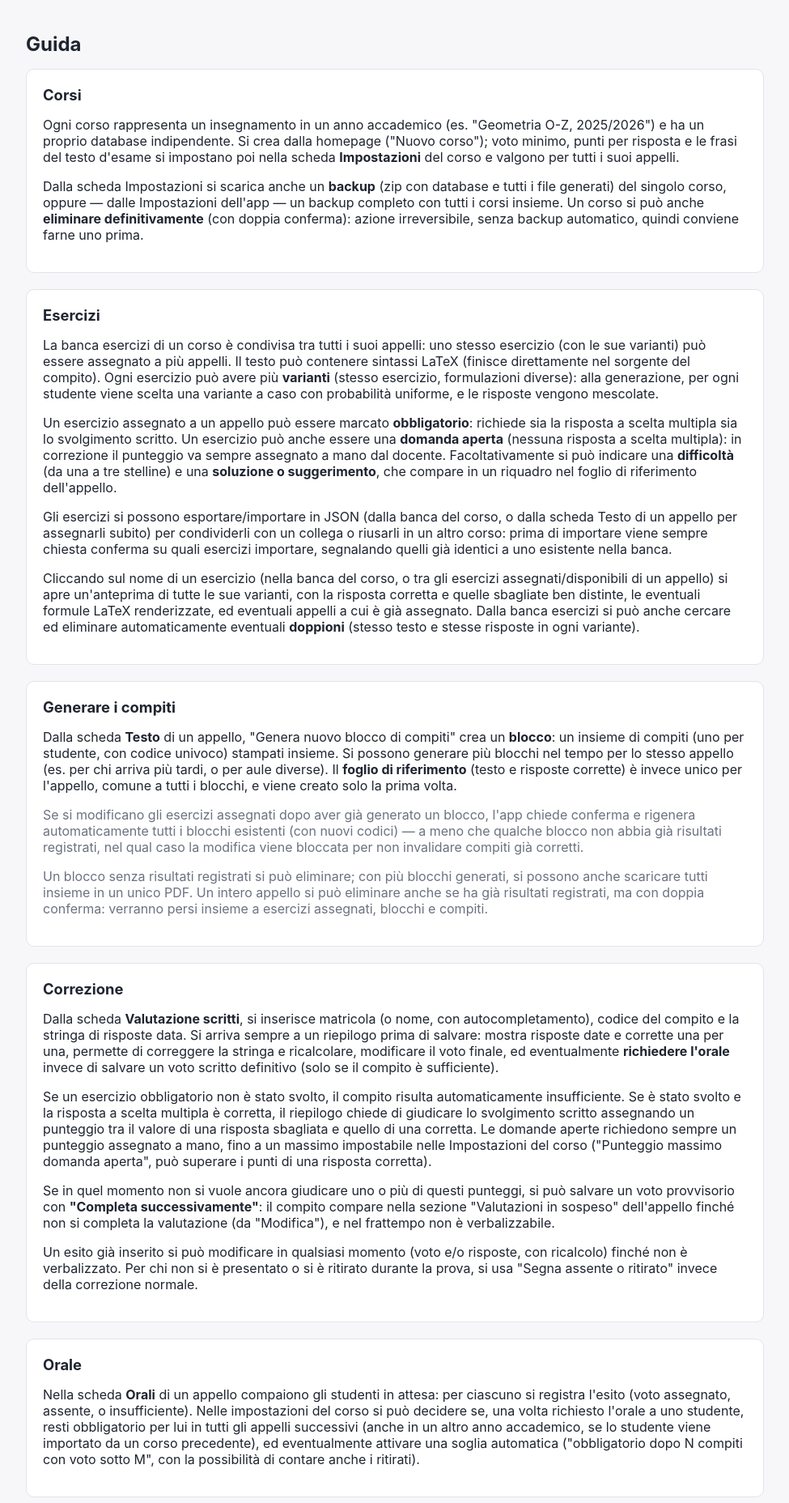
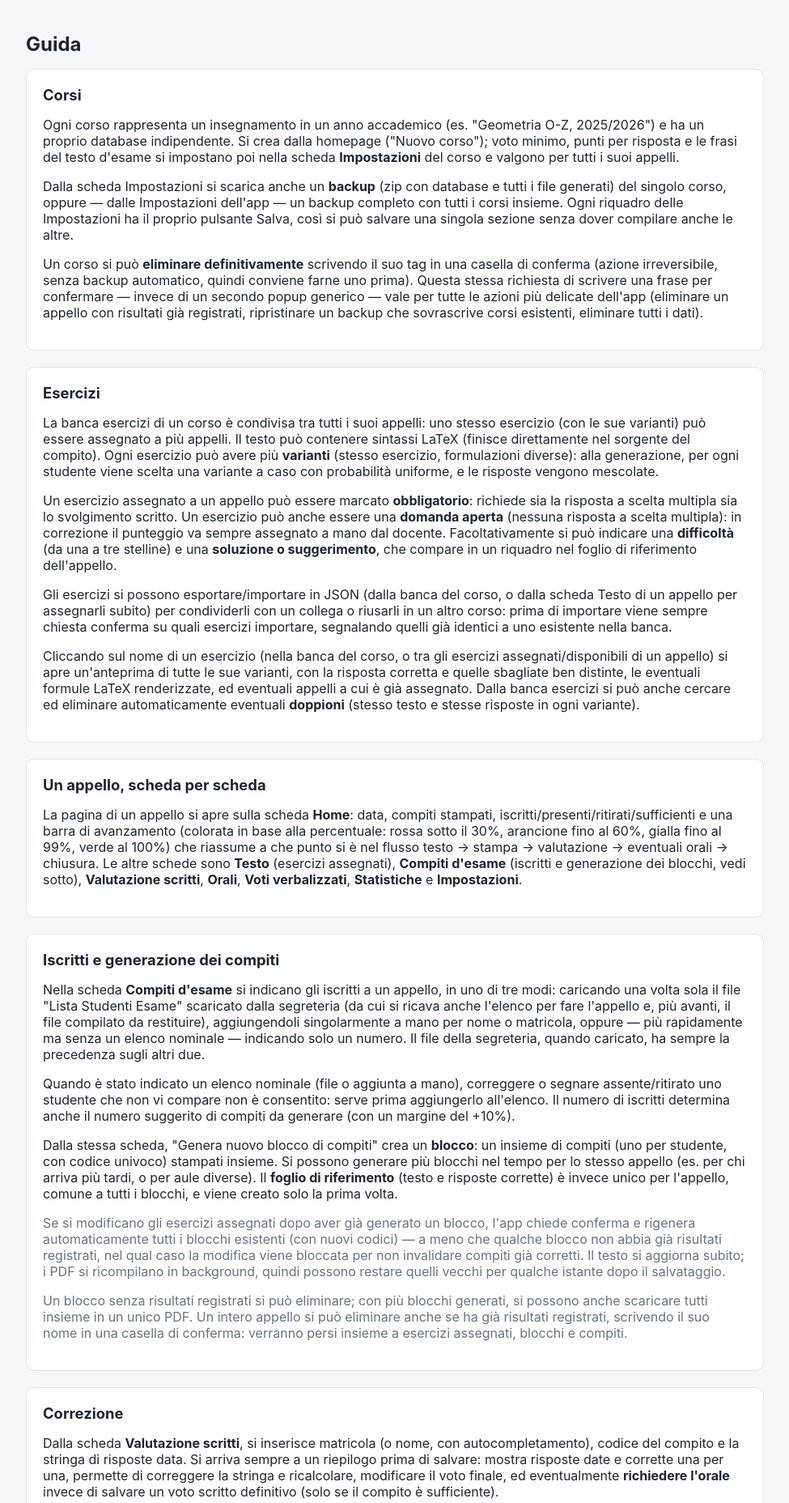
Before and after one commit to danieleangella/esamix, a FastAPI app: page /help in a window 1280 px wide. Shown: the part 78-1934 px from the top of the page at 81% size, without its empty margins (152-1127 px from the left). Run offline with FastAPI, Linux system fonts and the light colour scheme.

Commit message:
Aggiorna README e guida in-app dopo la ristrutturazione appelli e il batch di fix
Erano rimasti indietro rispetto a: schede Home/Compiti d'esame di un appello,
iscritti da CSV/a mano/numero, blocco correzione per chi non è in elenco, tab dei
raggruppamenti per prova con nome vero, orali svolti, verbalizza per singolo
studente, nuove statistiche (variazione dopo l'orale, tooltip sugli indici,
andamento per anno accademico), filtro import studenti "mai sostenuto", e la
nuova opzione "Elimina tutti i dati" con conferma testuale.

Co-Authored-By: Claude Sonnet 5 <noreply@anthropic.com>

```diff
--- a/quizesame/templates/help.html
+++ b/quizesame/templates/help.html
@@ -18,9 +18,17 @@
   <p>
     Dalla scheda Impostazioni si scarica anche un <strong>backup</strong> (zip con
     database e tutti i file generati) del singolo corso, oppure — dalle Impostazioni
-    dell'app — un backup completo con tutti i corsi insieme. Un corso si può anche
-    <strong>eliminare definitivamente</strong> (con doppia conferma): azione
-    irreversibile, senza backup automatico, quindi conviene farne uno prima.
+    dell'app — un backup completo con tutti i corsi insieme. Ogni riquadro delle
+    Impostazioni ha il proprio pulsante Salva, così si può salvare una singola sezione
+    senza dover compilare anche le altre.
+  </p>
+  <p>
+    Un corso si può <strong>eliminare definitivamente</strong> scrivendo il suo tag in
+    una casella di conferma (azione irreversibile, senza backup automatico, quindi
+    conviene farne uno prima). Questa stessa richiesta di scrivere una frase per
+    confermare — invece di un secondo popup generico — vale per tutte le azioni più
+    delicate dell'app (eliminare un appello con risultati già registrati, ripristinare
+    un backup che sovrascrive corsi esistenti, eliminare tutti i dati).
   </p>
 </div>
 
@@ -60,9 +68,39 @@
 </div>
 
 <div class="card">
-  <h2>Generare i compiti</h2>
+  <h2>Un appello, scheda per scheda</h2>
   <p>
-    Dalla scheda <strong>Testo</strong> di un appello, "Genera nuovo blocco di compiti"
+    La pagina di un appello si apre sulla scheda <strong>Home</strong>: data, compiti
+    stampati, iscritti/presenti/ritirati/sufficienti e una barra di avanzamento (colorata
+    in base alla percentuale: rossa sotto il 30%, arancione fino al 60%, gialla fino al
+    99%, verde al 100%) che riassume a che punto si è nel flusso testo → stampa →
+    valutazione → eventuali orali → chiusura. Le altre schede sono <strong>Testo</strong>
+    (esercizi assegnati), <strong>Compiti d'esame</strong> (iscritti e generazione dei
+    blocchi, vedi sotto), <strong>Valutazione scritti</strong>, <strong>Orali</strong>,
+    <strong>Voti verbalizzati</strong>, <strong>Statistiche</strong> e
+    <strong>Impostazioni</strong>.
+  </p>
+</div>
+
+<div class="card">
+  <h2>Iscritti e generazione dei compiti</h2>
+  <p>
+    Nella scheda <strong>Compiti d'esame</strong> si indicano gli iscritti a un appello,
+    in uno di tre modi: caricando una volta sola il file "Lista Studenti Esame" scaricato
+    dalla segreteria (da cui si ricava anche l'elenco per fare l'appello e, più avanti, il
+    file compilato da restituire), aggiungendoli singolarmente a mano per nome o
+    matricola, oppure — più rapidamente ma senza un elenco nominale — indicando solo un
+    numero. Il file della segreteria, quando caricato, ha sempre la precedenza sugli
+    altri due.
+  </p>
+  <p>
+    Quando è stato indicato un elenco nominale (file o aggiunta a mano), correggere o
+    segnare assente/ritirato uno studente che non vi compare non è consentito: serve
+    prima aggiungerlo all'elenco. Il numero di iscritti determina anche il numero
+    suggerito di compiti da generare (con un margine del +10%).
+  </p>
+  <p>
+    Dalla stessa scheda, "Genera nuovo blocco di compiti"
     crea un <strong>blocco</strong>: un insieme di compiti (uno per studente, con codice
     univoco) stampati insieme. Si possono generare più blocchi nel tempo per lo stesso
     appello (es. per chi arriva più tardi, o per aule diverse). Il <strong>foglio di
@@ -73,13 +111,15 @@
     Se si modificano gli esercizi assegnati dopo aver già generato un blocco, l'app
     chiede conferma e rigenera automaticamente tutti i blocchi esistenti (con nuovi
     codici) — a meno che qualche blocco non abbia già risultati registrati, nel qual
-    caso la modifica viene bloccata per non invalidare compiti già corretti.
+    caso la modifica viene bloccata per non invalidare compiti già corretti. Il testo si
+    aggiorna subito; i PDF si ricompilano in background, quindi possono restare quelli
+    vecchi per qualche istante dopo il salvataggio.
   </p>
   <p class="muted">
     Un blocco senza risultati registrati si può eliminare; con più blocchi generati, si
     possono anche scaricare tutti insieme in un unico PDF. Un intero appello si può
-    eliminare anche se ha già risultati registrati, ma con doppia conferma: verranno
-    persi insieme a esercizi assegnati, blocchi e compiti.
+    eliminare anche se ha già risultati registrati, scrivendo il suo nome in una casella
+    di conferma: verranno persi insieme a esercizi assegnati, blocchi e compiti.
   </p>
 </div>
 
@@ -112,6 +152,13 @@
     Un esito già inserito si può modificare in qualsiasi momento (voto e/o risposte, con
     ricalcolo) finché non è verbalizzato. Per chi non si è presentato o si è ritirato
     durante la prova, si usa "Segna assente o ritirato" invece della correzione normale.
+    Se è stato indicato un elenco iscritti (vedi sopra), correggere o segnare
+    assente/ritirato uno studente che non vi compare è bloccato.
+  </p>
+  <p>
+    La pagina di un singolo compito corretto mostra anche, in fondo, un link discreto
+    "Modifica" (finché l'appello non è chiuso) e lo storico dello studente in questo
+    corso, con il compito corrente evidenziato tra gli altri appelli già sostenuti.
   </p>
 </div>
 
@@ -119,12 +166,14 @@
   <h2>Orale</h2>
   <p>
     Nella scheda <strong>Orali</strong> di un appello compaiono gli studenti in attesa:
-    per ciascuno si registra l'esito (voto assegnato, assente, o insufficiente). Nelle
-    impostazioni del corso si può decidere se, una volta richiesto l'orale a uno
-    studente, resti obbligatorio per lui in tutti gli appelli successivi (anche in un
-    altro anno accademico, se lo studente viene importato da un corso precedente), ed
-    eventualmente attivare una soglia automatica ("obbligatorio dopo N compiti con voto
-    sotto M", con la possibilità di contare anche i ritirati).
+    per ciascuno si registra l'esito (voto assegnato, assente, o insufficiente). Un
+    riquadro a scomparsa più sotto, "Orali svolti", raccoglie invece chi lo ha già
+    sostenuto, con l'indicazione di quanti. Nelle impostazioni del corso si può decidere
+    se, una volta richiesto l'orale a uno studente, resti obbligatorio per lui in tutti
+    gli appelli successivi (anche in un altro anno accademico, se lo studente viene
+    importato da un corso precedente), ed eventualmente attivare una soglia automatica
+    ("obbligatorio dopo N compiti con voto sotto M", con la possibilità di contare anche
+    i ritirati).
   </p>
 </div>
 
@@ -132,17 +181,32 @@
   <h2>Verbalizzazione e statistiche</h2>
   <p>
     Gli studenti idonei non ancora verbalizzati compaiono in fondo alla scheda
-    "Valutazione scritti"; una volta verbalizzato, un esito non è più modificabile o
-    eliminabile. La scheda <strong>Statistiche</strong> di un appello mostra promossi e
-    insufficienti (con percentuali), medie scritto/orale, distribuzione dei voti
-    confrontata con una gaussiana teorica (con asimmetria, curtosi e una misura sintetica
-    della distanza dalla campana teorica), e gli esercizi più sbagliati con la
-    percentuale di ciascuna risposta sbagliata scelta.
+    "Valutazione scritti", con un pulsante "Verbalizza" per ciascuno (oltre a quello per
+    verbalizzarli tutti insieme) e uno per rifiutare il voto; una volta verbalizzato, un
+    esito non è più modificabile o eliminabile. Chi ha sostenuto l'orale è segnalato come
+    tale sia tra i risultati inseriti sia tra i voti verbalizzati.
+  </p>
+  <p>
+    La scheda <strong>Statistiche</strong> di un appello mostra promossi e insufficienti
+    (con percentuali, evidenziate in rosso se gli insufficienti superano il 50%), medie
+    scritto/orale/variazione dopo l'orale, distribuzione dei voti confrontata con una
+    gaussiana teorica (asimmetria, curtosi e una misura sintetica della distanza dalla
+    campana teorica, anch'essa in rosso se indica una forma molto diversa da quella
+    attesa), e gli esercizi più sbagliati con la percentuale di ciascuna risposta
+    sbagliata scelta. Passando il mouse sul nome di ogni indice compare una breve nota su
+    cosa indica e come leggerlo.
   </p>
   <p>
     La scheda <strong>Statistiche</strong> del corso (accanto ad Appelli/Studenti/
     Esercizi) aggrega gli stessi numeri su tutti gli appelli, con una tabella e un
     grafico dell'andamento di esami svolti e promossi appello per appello.
+  </p>
+  <p>
+    La pagina <strong>Statistiche generali</strong> (raggiungibile scegliendo più corsi
+    dalla homepage) aggrega più corsi insieme — un filtro per nome aiuta a selezionare
+    rapidamente tutte le edizioni dello stesso insegnamento — e mostra anche l'andamento
+    per anno accademico: numero di studenti e percentuale di promossi, oltre a due
+    grafici con la variazione nel tempo di percentuale promossi e voto medio.
   </p>
 </div>
 
@@ -152,7 +216,9 @@
     Si aggiungono singolarmente (rifiuta una matricola già assegnata a un altro
     studente), si importano da CSV, o si importano da un altro corso (solo chi non ha
     ancora superato l'esame in quello di origine — utile a inizio anno per ripescare chi
-    deve ripetere). Cliccando su nome o cognome di uno studente si apre una pagina di
+    deve ripetere; un filtro opzionale restringe ulteriormente a chi non lo ha ancora
+    <em>sostenuto</em> nemmeno una volta, escludendo anche chi ha già tentato senza
+    superarlo). Cliccando su nome o cognome di uno studente si apre una pagina di
     riepilogo con tutti i suoi esami, suddivisi per anno accademico.
   </p>
   <p>
@@ -191,32 +257,44 @@
   </p>
   <p>
     Una prova membro non ha più una pagina propria: tutto vive nella pagina del
-    raggruppamento, con una scheda "Testo N"/"Valutazione N" per ciascuna prova (in
-    ordine di data) e delle schede globali — <strong>Risultati</strong> (elenco
-    combinato, verbalizzazione ed esportazione .tex/.pdf/segreteria), <strong>Orali</strong>
-    (l'orale è unico per il raggruppamento: se richiesto durante la correzione di una
-    prova, il suo voto sostituisce la media delle prove parziali una volta svolto),
-    <strong>Voti verbalizzati</strong>, <strong>Statistiche</strong> (per prova e
-    combinate) e <strong>Impostazioni</strong>.
+    raggruppamento, con una riga di tab per ciascuna prova (nell'ordine, col nome vero
+    della prova seguito dai pulsanti "Testo"/"Compiti d'esame"/"Valutazione") e delle
+    schede globali — <strong>Risultati</strong> (elenco combinato, verbalizzazione ed
+    esportazione .tex/.pdf/segreteria), <strong>Orali</strong> (l'orale è unico per il
+    raggruppamento: se richiesto durante la correzione di una prova, il suo voto
+    sostituisce la media delle prove parziali una volta svolto), <strong>Voti
+    verbalizzati</strong>, <strong>Statistiche</strong> (per prova e combinate) e
+    <strong>Impostazioni</strong>.
   </p>
   <p>
     Alla seconda prova (e successive) può partecipare solo chi ha superato la prova
     precedente con il voto minimo delle prove parziali; in Impostazioni si può anche
     fissare una <strong>matricola minima</strong> per escludere dalla prima prova gli
-    iscritti di anni precedenti. Nella scheda Testo di ciascuna prova si trova l'elenco
-    degli studenti ammessi (esportabile in .csv e .pdf, quest'ultimo pensato per fare
-    l'appello in aula), insieme alla gestione delle <strong>aule</strong>: si possono
-    definire più aule con una capienza, e assegnare automaticamente gli ammessi in
-    ordine di cognome, proporzionalmente alla capienza di ciascuna (le assegnazioni
-    fatte a mano non vengono mai toccate da un successivo ricalcolo automatico). Uno
-    studente che non soddisfa i requisiti si può comunque aggiungere a mano all'elenco
-    ammessi di una prova: comparirà con l'avviso "in deroga" (anche nell'export csv/pdf),
-    e si può togliere di nuovo in qualsiasi momento.
+    iscritti di anni precedenti. Il numero di compiti suggerito per ciascuna prova si
+    basa proprio su questo elenco di ammessi, non sugli iscritti generali del
+    raggruppamento.
+  </p>
+  <p>
+    Nella scheda Compiti d'esame di ciascuna prova, dietro un dettaglio a scomparsa
+    (solo il PDF resta visibile di default, per velocità), si trova l'elenco degli
+    studenti ammessi — con eventuali note DSA/in deroga — esportabile in .csv e .pdf
+    (quest'ultimo pensato per fare l'appello in aula, con una riga di separazione tra uno
+    studente e l'altro e la casella di presenza come prima colonna), insieme alla
+    gestione delle <strong>aule</strong>: si possono definire più aule con una capienza,
+    e assegnare automaticamente gli ammessi in ordine di cognome, proporzionalmente alla
+    capienza di ciascuna (le assegnazioni fatte a mano non vengono mai toccate da un
+    successivo ricalcolo automatico). Uno studente che non soddisfa i requisiti si può
+    comunque aggiungere a mano all'elenco ammessi di una prova: comparirà con l'avviso
+    "in deroga" (anche nell'export csv/pdf), e si può togliere di nuovo in qualsiasi
+    momento.
   </p>
   <p>
     L'esportazione voti per la segreteria, dalla scheda Risultati, chiede conferma prima
     di verbalizzare: si può scegliere quali studenti compilati verbalizzare subito
-    (torneranno tra i "Voti verbalizzati") e quali lasciare solo nel file scaricato.
+    (torneranno tra i "Voti verbalizzati") e quali lasciare solo nel file scaricato. Se
+    qualche studente ha una valutazione da esportare ma la sua matricola non compare nel
+    file caricato, compare un avviso con l'elenco pronto da copiare e incollare, per
+    aggiungerlo a mano sul sistema della segreteria.
   </p>
 </div>
 
@@ -226,7 +304,14 @@
     Distinte dalle impostazioni di un singolo corso: dal link <strong>Impostazioni</strong>
     nel menu in alto si imposta il nome del docente (mostrato accanto al titolo "EsaMiX")
     e si può disattivare il riquadro di riepilogo generale (esami svolti e sufficienze su
-    tutti i corsi) che compare in homepage.
+    tutti i corsi) che compare in homepage. Da qui si scaricano e ripristinano anche i
+    backup di tutti i corsi insieme.
+  </p>
+  <p>
+    In fondo alla pagina, <strong>"Elimina tutti i dati"</strong> cancella
+    definitivamente ogni corso dell'installazione (studenti, esercizi, appelli,
+    risultati): richiede di scrivere la frase di conferma indicata, ed è irreversibile —
+    conviene scaricare un backup completo prima di usarla.
   </p>
 </div>
 
```
Also changed, not shown: README.md.
